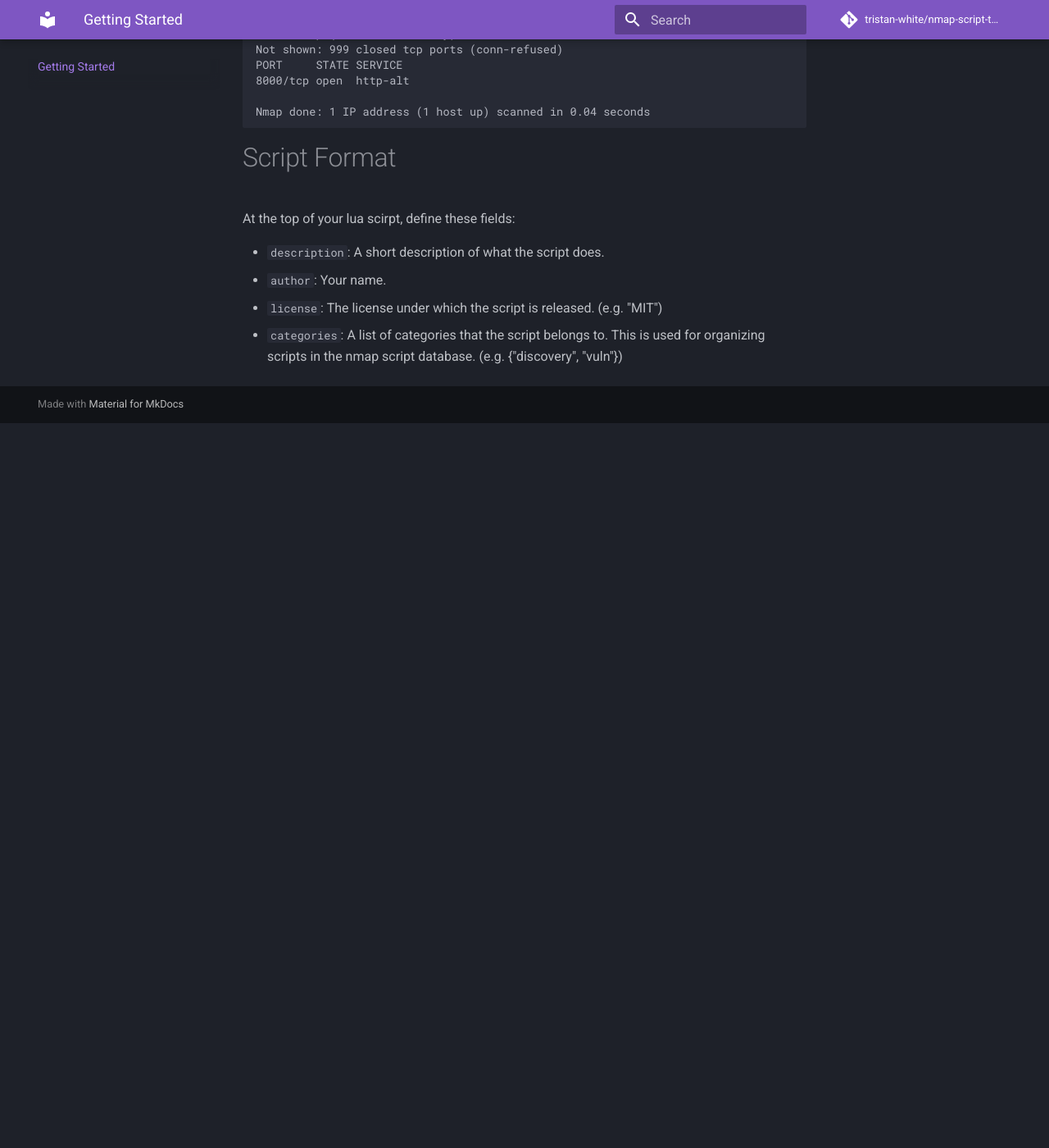
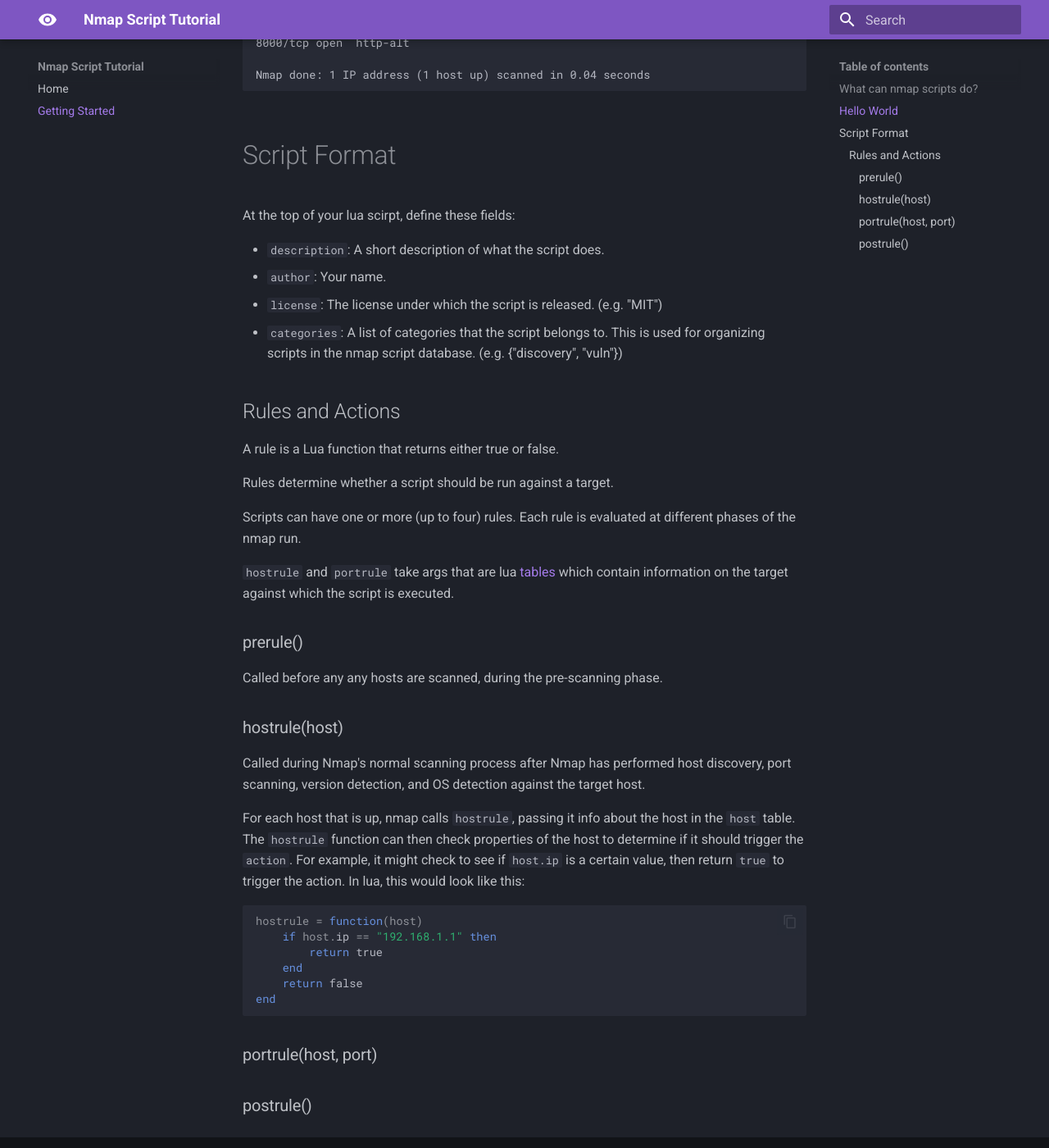
Before and after one commit to tristan-white/nmap-script-tutorial, an MkDocs documentation site: the page built from docs/getting-started.md, in a window 1280 px wide and 1400 px high, scrolled down 975 px. Shown: the whole window at 82% size. Built offline with MkDocs 1.6.1 and Material for MkDocs 9.7.7, drawn with Linux system fonts in a browser that asks for light colours; comment, search, counter and statistics services are not loaded; before the commit the page ends 1491 px from its top, so only the background shows below that.

Commit message:
saving work

````diff
--- a/docs/getting-started.md
+++ b/docs/getting-started.md
@@ -1,4 +1,4 @@
-# What can nmap scripts do?
+## What can nmap scripts do?
 
 The Nmap Scripting Engine (NSE) allows you to write lua scripts that extend the functionality of nmap. It was designed with the following tasks in mind:
 
@@ -8,7 +8,7 @@
 - Backdoor detection
 - Vulnerability exploitation
 
-# Hello World
+## Hello World
 
 A simple "hello world" nmap script could look like this...
 
@@ -44,6 +44,8 @@
 Nmap done: 1 IP address (1 host up) scanned in 0.04 seconds
 ```
 
+<br>
+
 # Script Format
 
 At the top of your lua scirpt, define these fields:
@@ -52,3 +54,40 @@
 - `author`: Your name.
 - `license`: The license under which the script is released. (e.g. "MIT")
 - `categories`: A list of categories that the script belongs to. This is used for organizing scripts in the nmap script database. (e.g. {"discovery", "vuln"})
+
+## Rules and Actions
+
+
+A rule is a Lua function that returns either true or false.
+
+Rules determine whether a script should be run against a target.
+
+Scripts can have one or more (up to four) rules. Each rule is evaluated at different phases of the nmap run.
+
+`hostrule` and `portrule` take args that are lua [tables](https://www.lua.org/pil/2.5.html) which contain information on the target against which the script is executed.
+
+### prerule()
+
+Called before any any hosts are scanned, during the pre-scanning phase.
+
+### hostrule(host)
+
+Called during Nmap's normal scanning process after Nmap has performed host discovery, port scanning, version detection, and OS detection against the target host.
+
+For each host that is up, nmap calls `hostrule`, passing it info about the host in the `host` table. The `hostrule` function can then check properties of the host to determine if it should trigger the `action`. For example, it might check to see if `host.ip` is a certain value, then return `true` to trigger the action. In lua, this would look like this:
+
+```lua
+hostrule = function(host)
+    if host.ip == "192.168.1.1" then
+        return true
+    end
+    return false
+end
+```
+
+### portrule(host, port)
+
+
+
+
+### postrule()
--- a/mkdocs.yml
+++ b/mkdocs.yml
@@ -1,16 +1,16 @@
 site_name: Nmap Script Tutorial
 site_url: https://tristan-white.github.io/nmap-script-tutorial/
-repo_url: https://github.com/tristan-white/nmap-script-tutorial
-repo_name: tristan-white/nmap-script-tutorial
+# repo_url: https://github.com/tristan-white/nmap-script-tutorial
+# repo_name: tristan-white/nmap-script-tutorial
 theme:
   name: material
+  icon:
+    logo: material/eye
   palette:
     scheme: slate
     primary: deep purple
   features:
-    - navigation.tabs
-    - navigation.instant
-    - navigation.instant.progress
+    # - navigation.tabs
     - content.code.copy
 plugins:
   - termynal:
````
Also changed, not shown: docs/index.md (+4 -4 lines).
